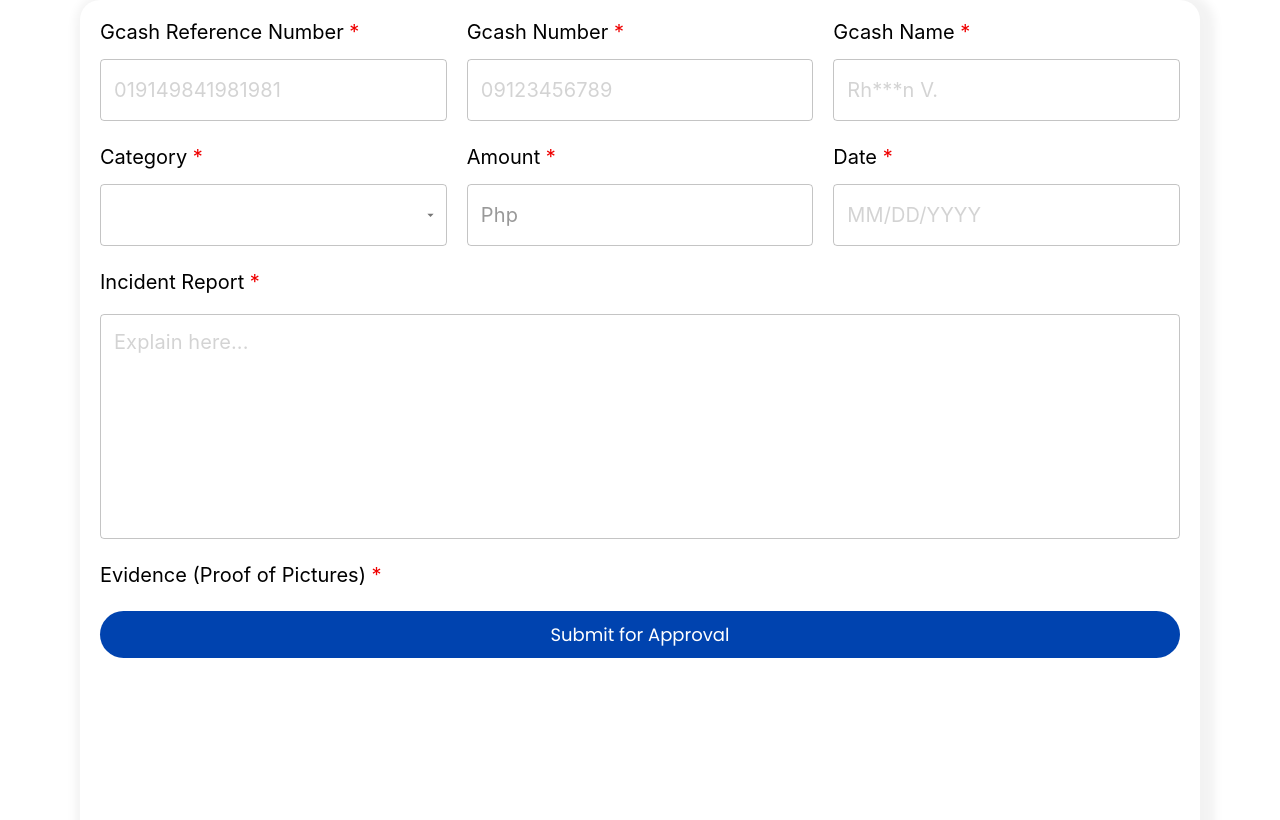
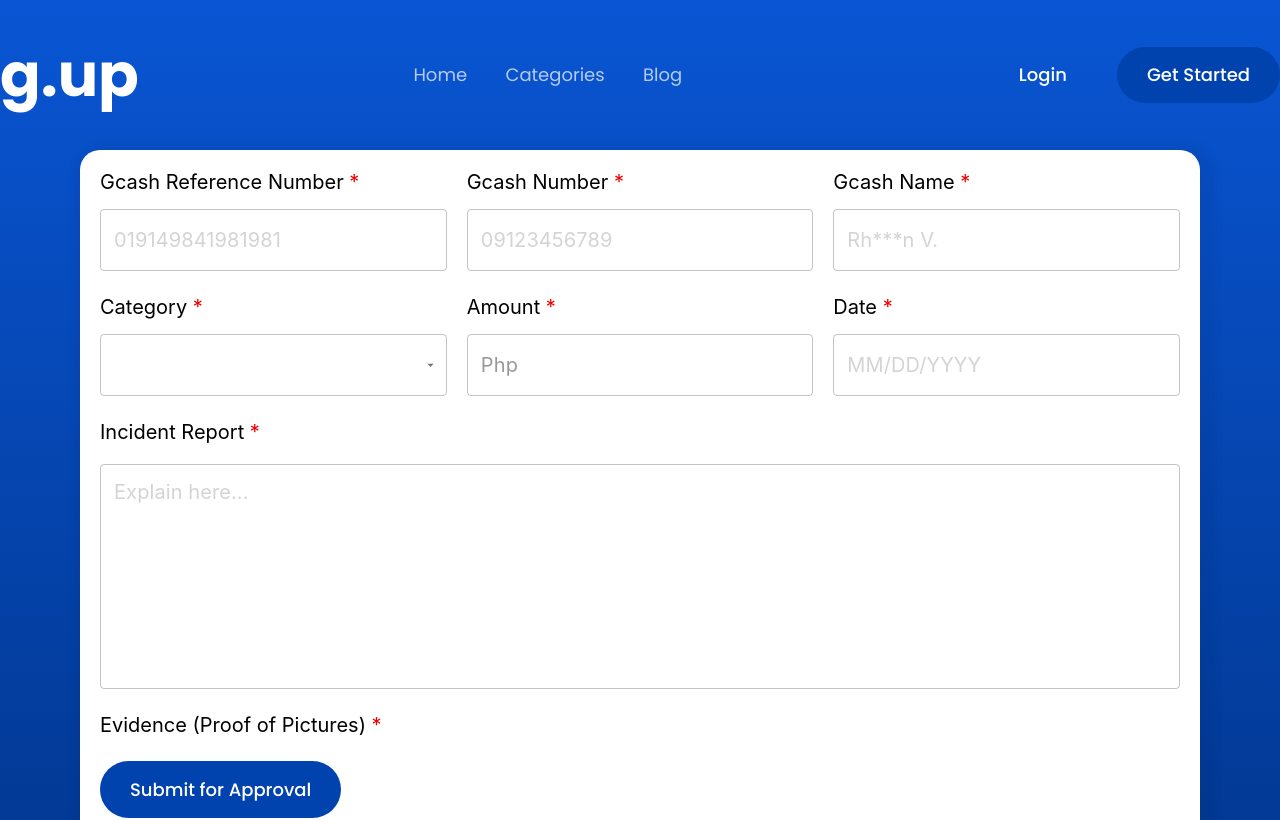
Before and after one commit to Kavin-crew/g-up, a React (Vite) app: page /reportanumber in a window 1280 px wide. Shown: the top 820 px of the page. Built offline with nearby package versions, Linux system fonts and the light colour scheme.

Commit message:
put the header & footer into app.jsx

```diff
--- a/src/App.jsx
+++ b/src/App.jsx
@@ -7,18 +7,24 @@
 import Loginpage from './pages/Loginpage';
 import PageNotFound from './components/PageNotFound';
 import ReportaNumberpage from './pages/ReportaNumberpage';
+import Header from './components/Header';
+import Footer from './components/Footer';
 
 function App() {
     return (
         <BrowserRouter>
+            <Header />
             <Routes>
                 <Route index element={<Homepage />} />
                 <Route path="categories" element={<Categories />} />
                 <Route path="blog" element={<Blog />} />
                 <Route path="login" element={<Loginpage />} />
+                <Route path="register" element={<Loginpage />} />
                 <Route path="reportanumber" element={<ReportaNumberpage />} />
                 <Route path="*" element={<PageNotFound />} />
             </Routes>
+
+            <Footer />
         </BrowserRouter>
     );
 }
--- a/src/components/Banner.jsx
+++ b/src/components/Banner.jsx
@@ -1,3 +1,5 @@
+import { Link } from 'react-router-dom';
+
 function Banner() {
     return (
         <section className="banner">
@@ -10,6 +12,9 @@
                             <span>Protect!</span>
                         </h1>
                         <p>Explore Our Tool to Identify Scam Phone Numbers Instantly.</p>
+                        <Link to="/reportanumber" class="btn btn-primary">
+                            Report a Number
+                        </Link>
                     </div>
 
                     <figure>
--- a/src/components/Header.jsx
+++ b/src/components/Header.jsx
@@ -22,10 +22,10 @@
                 </nav>
 
                 <div className="header_info">
-                    <Link to={'/reportanumber'} className="btn btn-transparent">
+                    <Link to={'/login'} className="btn btn-transparent">
                         Login
                     </Link>
-                    <Link to={'/reportanumber'} className="btn btn-secondary">
+                    <Link to={'/register'} className="btn btn-secondary">
                         Get Started
                     </Link>
                 </div>
--- a/src/pages/Blog.jsx
+++ b/src/pages/Blog.jsx
@@ -6,8 +6,6 @@
 function Blog() {
     return (
         <>
-            <Header />
-
             <div className="blogs helper-banner">
                 <div className="wrapper">
                     <div className="blogs">
@@ -15,7 +13,6 @@
                     </div>
                 </div>
             </div>
-            <Footer />
         </>
     );
 }
--- a/src/pages/Categories.jsx
+++ b/src/pages/Categories.jsx
@@ -5,7 +5,7 @@
 function Categories() {
     return (
         <>
-            <Header />
+            {/*           <Header /> */}
             <div className="categories helper-banner">
                 <div className="wrapper">
                     <div className="categories_con">
--- a/src/pages/Homepage.jsx
+++ b/src/pages/Homepage.jsx
@@ -6,10 +6,8 @@
 function Homepage() {
     return (
         <>
-            <Header />
             <Banner />
             <Main />
-            <Footer />
         </>
     );
 }
--- a/src/pages/Loginpage.jsx
+++ b/src/pages/Loginpage.jsx
@@ -1,17 +1,18 @@
-import Header from "../components/Header";
-import Banner from "../components/Banner";
-import Main from "../components/Main";
-import Footer from "../components/Footer";
+import Header from '../components/Header';
+import Banner from '../components/Banner';
+import Main from '../components/Main';
+import Footer from '../components/Footer';
 
 function Loginpage() {
-  return (
-    <>
-      <Header />
-      <Banner />
-      {/* <p>Loginpage</p> */}
-      <Footer />
-    </>
-  );
+    return (
+        <div className="login helper-banner">
+            <div className="wrapper">
+                <div className="login_con">
+                    <h1 className="heading">Loginpage</h1>
+                </div>
+            </div>
+        </div>
+    );
 }
 
 export default Loginpage;
--- a/src/pages/ReportaNumberpage.jsx
+++ b/src/pages/ReportaNumberpage.jsx
@@ -4,6 +4,7 @@
 
 function ReportaNumberpage() {
     return (
+        <div className="report-a-number helper-banner">
             <form className="form">
                 <div className="form__row">
                     <div className="form__field">
@@ -30,7 +31,12 @@
                         <label htmlFor="category">
                             Category <small>*</small>
                         </label>
-                    <Autocomplete id="category" disablePortal options={commonIssue} renderInput={(params) => <TextField {...params} label="" />} />
+                        <Autocomplete
+                            id="category"
+                            disablePortal
+                            options={commonIssue}
+                            renderInput={(params) => <TextField {...params} label="" />}
+                        />
                     </div>
                     <div className="form__field">
                         <label htmlFor="amount">
@@ -63,6 +69,7 @@
                 </div>
                 <button className="btn btn-secondary">Submit for Approval</button>
             </form>
+        </div>
     );
 }
 
--- a/src/scss/abstracts/helper.scss
+++ b/src/scss/abstracts/helper.scss
@@ -10,5 +10,5 @@
 .helper-banner {
     background: var(--linear-primary);
     min-height: 100vh;
-    padding-top: 150px;
+    padding: 150px 0 50px;
 }
--- a/src/scss/components/buttons.scss
+++ b/src/scss/components/buttons.scss
@@ -2,17 +2,17 @@
     border: none;
     font-family: inherit;
     font-size: 1.8rem;
-    font-weight: normal;
+    font-weight: 500;
     text-align: center;
-
+    max-width: fit-content;
     border-radius: 55px;
-    padding: 10px 20px;
+    padding: 15px 30px;
     color: #fff;
 
     transition: all 0.3s linear;
     &-primary {
-        color: var(--color-Blue-2);
-        background-color: var(--color-white);
+        color: var(--color-white);
+        background-color: var(--color-Blue-1);
     }
     &-secondary {
         background-color: var(--color-Blue-2);
--- a/src/scss/layout/header.scss
+++ b/src/scss/layout/header.scss
@@ -36,10 +36,12 @@
         font-weight: 400;
         color: var(--color-white-2);
     }
-    &__list_item a:hover {
+    &__list_item a:hover,
+    &__list_item a.active {
         color: var(--color-white);
         text-shadow: var(--text-stroke);
     }
+
     & button {
         flex-shrink: 0;
     }
```
Also changed, not shown: src/pages/RegisterPage.jsx (deleted). Lines whose indentation alone changed are shown as unchanged.
